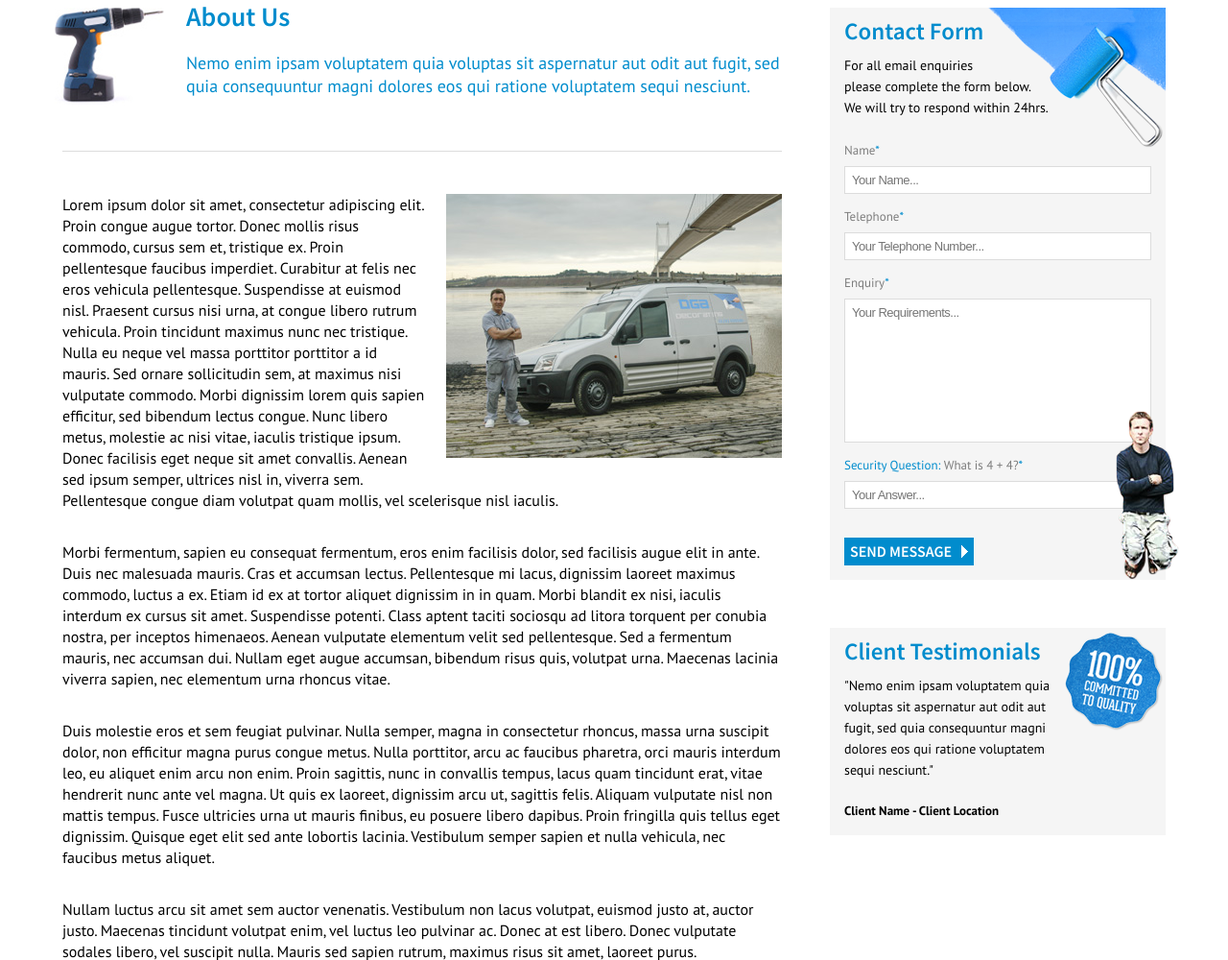
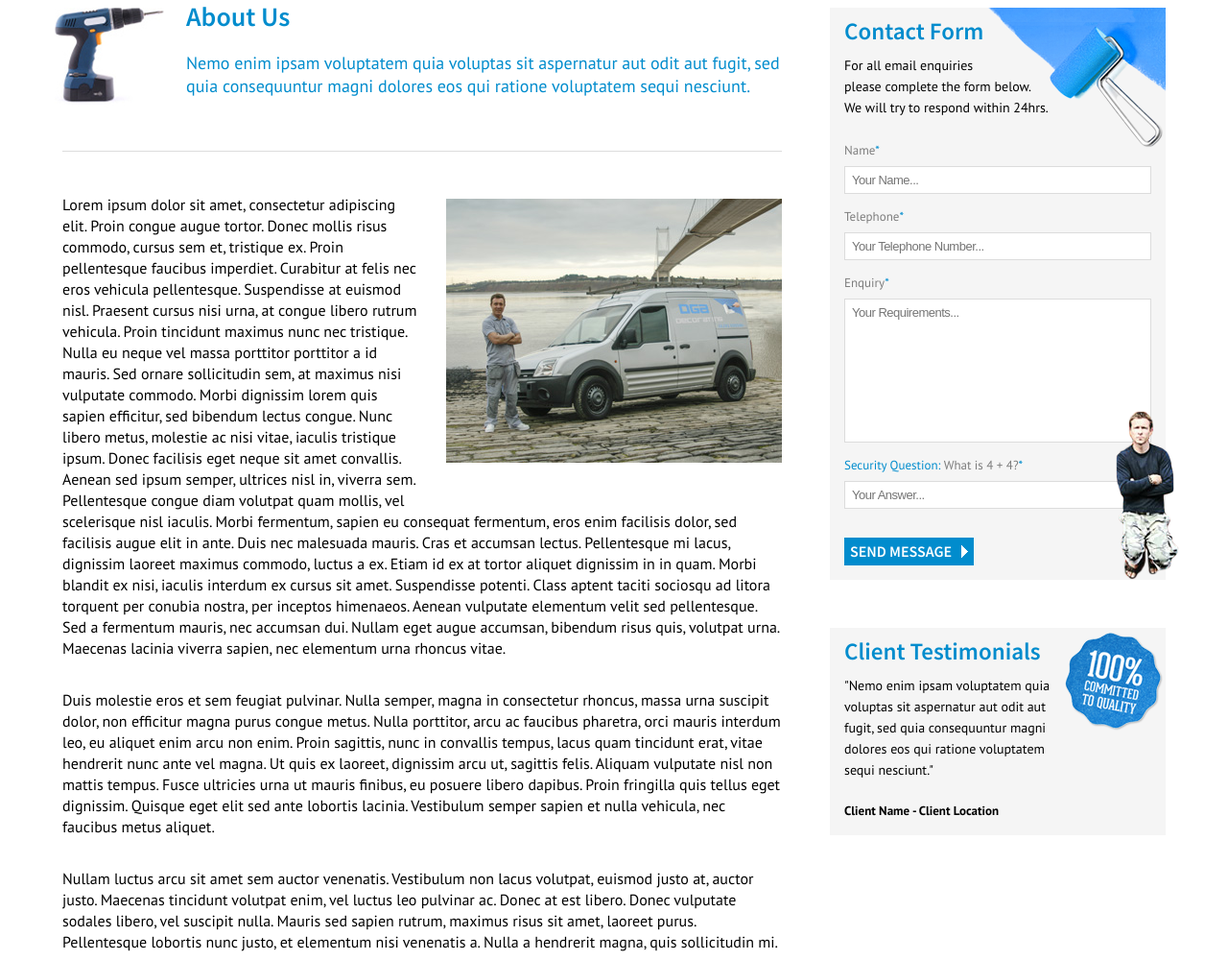
Before and after one commit to ajs5874/damiansadams, a PHP site: page /about-us.php in a window 1280 px wide. Shown: the part 411-1411 px from the top of the page at 96% size. Run offline with PHP 8.4, Linux system fonts and the light colour scheme.

Commit message:
Inline Image - padding changes

```diff
--- a/about-us.php
+++ b/about-us.php
@@ -52,10 +52,8 @@
             <!-- end about box -->
             <!-- start content -->
             <div class="content clearfix">
-            	<img class="inline-img" src="images/dga-about-us-01.jpg" alt="Damian Adams" />
-				<p>Lorem ipsum dolor sit amet, consectetur adipiscing elit. Proin congue augue tortor. Donec mollis risus commodo, cursus sem et, tristique ex. Proin pellentesque faucibus imperdiet. Curabitur at felis nec eros vehicula pellentesque. Suspendisse at euismod nisl. Praesent cursus nisi urna, at congue libero rutrum vehicula. Proin tincidunt maximus nunc nec tristique. Nulla eu neque vel massa porttitor porttitor a id mauris. Sed ornare sollicitudin sem, at maximus nisi vulputate commodo. Morbi dignissim lorem quis sapien efficitur, sed bibendum lectus congue. Nunc libero metus, molestie ac nisi vitae, iaculis tristique ipsum. Donec facilisis eget neque sit amet convallis. Aenean sed ipsum semper, ultrices nisl in, viverra sem. Pellentesque congue diam volutpat quam mollis, vel scelerisque nisl iaculis.</p>
-
-				<p>Morbi fermentum, sapien eu consequat fermentum, eros enim facilisis dolor, sed facilisis augue elit in ante. Duis nec malesuada mauris. Cras et accumsan lectus. Pellentesque mi lacus, dignissim laoreet maximus commodo, luctus a ex. Etiam id ex at tortor aliquet dignissim in in quam. Morbi blandit ex nisi, iaculis interdum ex cursus sit amet. Suspendisse potenti. Class aptent taciti sociosqu ad litora torquent per conubia nostra, per inceptos himenaeos. Aenean vulputate elementum velit sed pellentesque. Sed a fermentum mauris, nec accumsan dui. Nullam eget augue accumsan, bibendum risus quis, volutpat urna. Maecenas lacinia viverra sapien, nec elementum urna rhoncus vitae.</p>
+            	<img class="inline-img" src="images/dga-about-us-01.jpg" title="Damian Adams" alt="Damian Adams" />
+				<p>Lorem ipsum dolor sit amet, consectetur adipiscing elit. Proin congue augue tortor. Donec mollis risus commodo, cursus sem et, tristique ex. Proin pellentesque faucibus imperdiet. Curabitur at felis nec eros vehicula pellentesque. Suspendisse at euismod nisl. Praesent cursus nisi urna, at congue libero rutrum vehicula. Proin tincidunt maximus nunc nec tristique. Nulla eu neque vel massa porttitor porttitor a id mauris. Sed ornare sollicitudin sem, at maximus nisi vulputate commodo. Morbi dignissim lorem quis sapien efficitur, sed bibendum lectus congue. Nunc libero metus, molestie ac nisi vitae, iaculis tristique ipsum. Donec facilisis eget neque sit amet convallis. Aenean sed ipsum semper, ultrices nisl in, viverra sem. Pellentesque congue diam volutpat quam mollis, vel scelerisque nisl iaculis. Morbi fermentum, sapien eu consequat fermentum, eros enim facilisis dolor, sed facilisis augue elit in ante. Duis nec malesuada mauris. Cras et accumsan lectus. Pellentesque mi lacus, dignissim laoreet maximus commodo, luctus a ex. Etiam id ex at tortor aliquet dignissim in in quam. Morbi blandit ex nisi, iaculis interdum ex cursus sit amet. Suspendisse potenti. Class aptent taciti sociosqu ad litora torquent per conubia nostra, per inceptos himenaeos. Aenean vulputate elementum velit sed pellentesque. Sed a fermentum mauris, nec accumsan dui. Nullam eget augue accumsan, bibendum risus quis, volutpat urna. Maecenas lacinia viverra sapien, nec elementum urna rhoncus vitae.</p>
 
 				<p>Duis molestie eros et sem feugiat pulvinar. Nulla semper, magna in consectetur rhoncus, massa urna suscipit dolor, non efficitur magna purus congue metus. Nulla porttitor, arcu ac faucibus pharetra, orci mauris interdum leo, eu aliquet enim arcu non enim. Proin sagittis, nunc in convallis tempus, lacus quam tincidunt erat, vitae hendrerit nunc ante vel magna. Ut quis ex laoreet, dignissim arcu ut, sagittis felis. Aliquam vulputate nisl non mattis tempus. Fusce ultricies urna ut mauris finibus, eu posuere libero dapibus. Proin fringilla quis tellus eget dignissim. Quisque eget elit sed ante lobortis lacinia. Vestibulum semper sapien et nulla vehicula, nec faucibus metus aliquet.</p>
 
--- a/css/style.css
+++ b/css/style.css
@@ -132,7 +132,7 @@ address {
 .inline-img {
 	float: right;
 	display: inline;
-	margin: 0px 0px 20px 20px;
+	margin: 5px 0px 30px 30px;
 }
 
 
```
